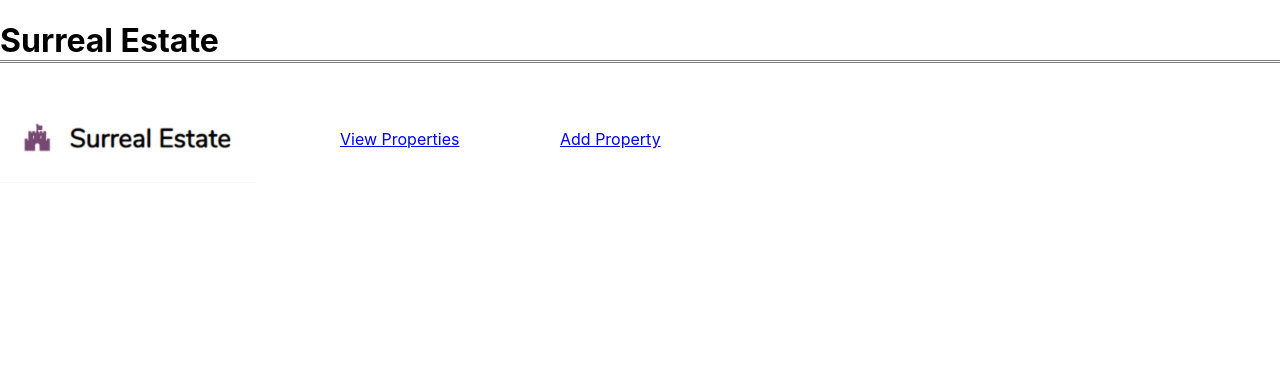
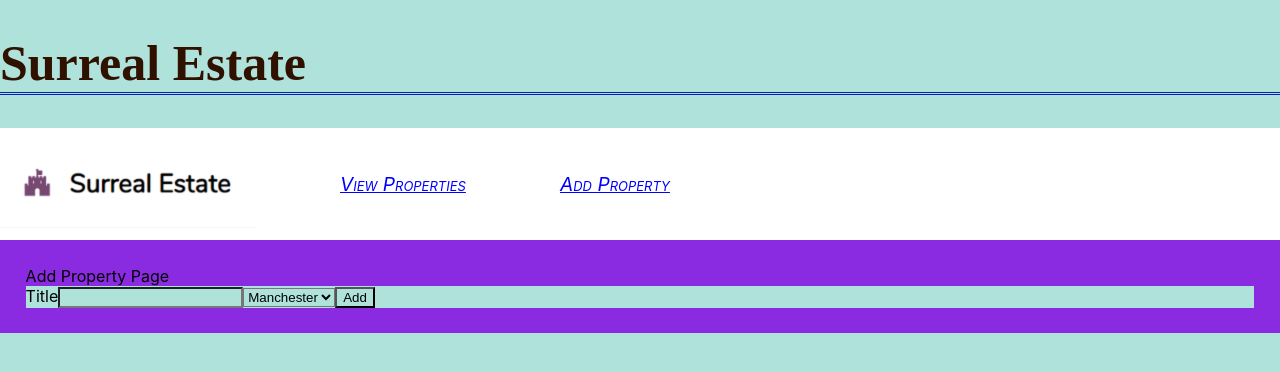
Before and after one commit to AbduGeb/surreal-estate, a React app: page /add-property in a window 1280 px wide. Built offline with nearby package versions, Linux system fonts and the light colour scheme.

Commit message:
added the title input, city list & the add button

```diff
--- a/package.json
+++ b/package.json
@@ -9,7 +9,6 @@
     "react": "^18.2.0",
     "react-dom": "^18.2.0",
     "react-router-dom": "^6.8.1",
-
     "react-scripts": "5.0.1",
     "web-vitals": "^2.1.4"
   },
--- a/src/components/AddProperty.js
+++ b/src/components/AddProperty.js
@@ -1,9 +1,55 @@
-import React from "react";
+import React, { useState } from "react";
+import "../styles/add-property.css";
 
 const AddProperty = () => {
-        <div>
-            Add Property Page
-        </div>
-}
+  const initialState = {
+    fields: {
+      title: "",
+    },
+  };
+  const [fields, setFields] = useState(initialState.fields);
+
+  const handleAddProperty = (event) => {
+    event.preventDefault();
+    console.log(fields);
+  };
+
+  const handleFieldChange = (event) => {
+    setFields({ ...fields, [event.target.name]: event.target.value });
+  };
+
+  return (
+    <div className="add-property">
+      Add Property Page
+      <form onSubmit={handleAddProperty}>
+        <label htmlFor="title">
+          Title
+          <input
+            id="title"
+            name="title"
+            value={fields.title}
+            onChange={handleFieldChange}
+          />
+        </label>
+        <label htmlFor="city">
+          <select
+            id="city"
+            name="city"
+            value={fields.city}
+            onChange={handleFieldChange}
+          >
+
+            <option value="Manchester">Manchester</option>
+            <option value="Leeds">Leeds</option>
+            <option value="Sheffield">Sheffield</option>
+            <option value="Liverpool">Liverpool</option>
+          </select>
+        </label>
+        <label htmlFor=""></label>
+        <button typeof="submit">Add</button>
+      </form>
+    </div>
+  );
+};
 
 export default AddProperty;
--- a/src/components/App.js
+++ b/src/components/App.js
@@ -12,8 +12,8 @@ const App = () => {
       <h1>Surreal Estate</h1>
       <NavBar />
       <Routes>
-        <Route path="/" element={ Properties } />
-        <Route path="/add-property" element={ AddProperty } />
+        <Route path="/" element={<Properties />} />
+        <Route path="/add-property" element={<AddProperty />} />
       </Routes>
 
       </header>
--- /dev/null
+++ b/src/styles/add-property.css
@@ -0,0 +1,4 @@
+.add-property {
+    padding: 2%;
+    background-color: blueviolet;
+}
--- a/src/styles/app.css
+++ b/src/styles/app.css
@@ -1,8 +1,25 @@
+* {
+background-color: rgb(174,226,219);
+}
+
 .navbar {
   background-color: white;
   border-bottom: gray;
 }
 
+.navbar-links-item {
+  background-color: white;
+}
+
+.item {
+  background-color: rgb(255, 255, 255);
+  font-variant-caps: petite-caps;
+  font-size: larger;
+  font-style: italic;
+}
+
 h1 {
-  border-bottom: double grey;
+  color: rgb(48, 17, 0);
+  font-family: 'Aclonica';font-size: 50px;
+  border-bottom: double rgb(6, 33, 185);
 }
```
